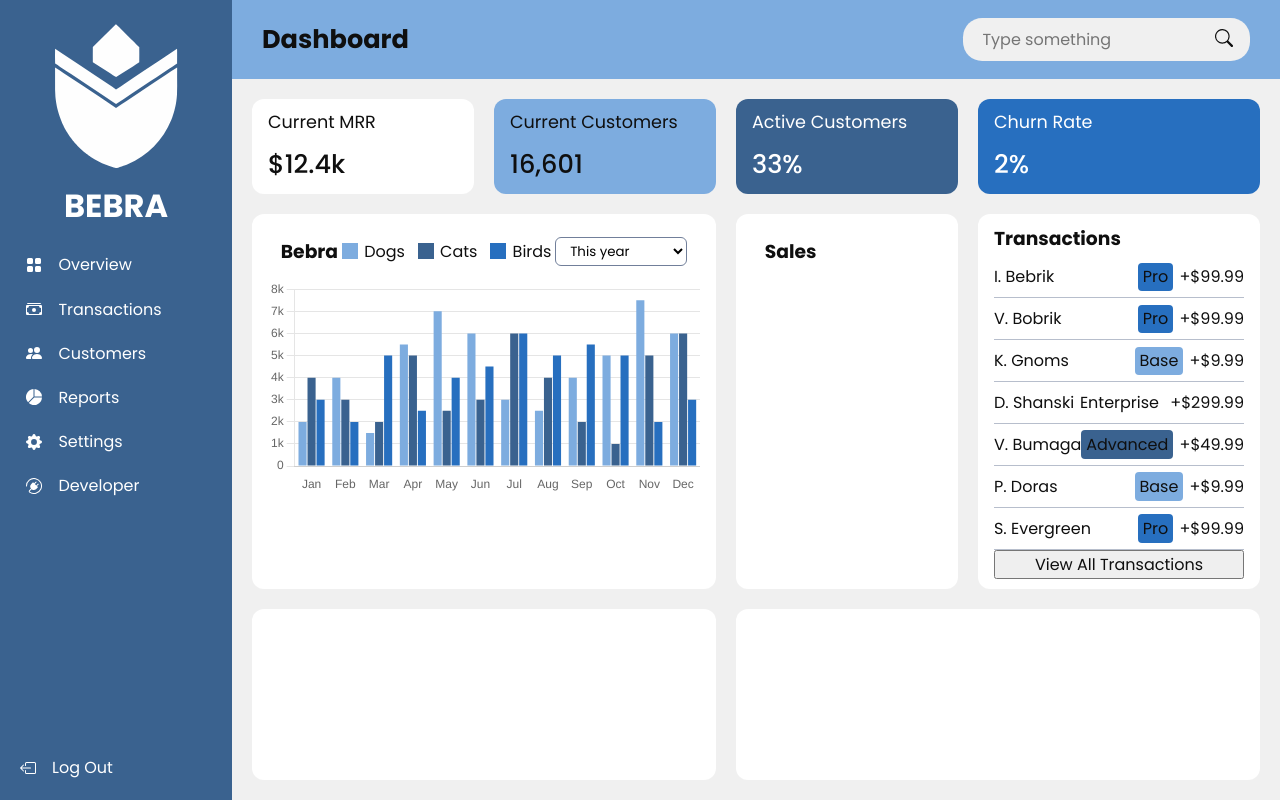
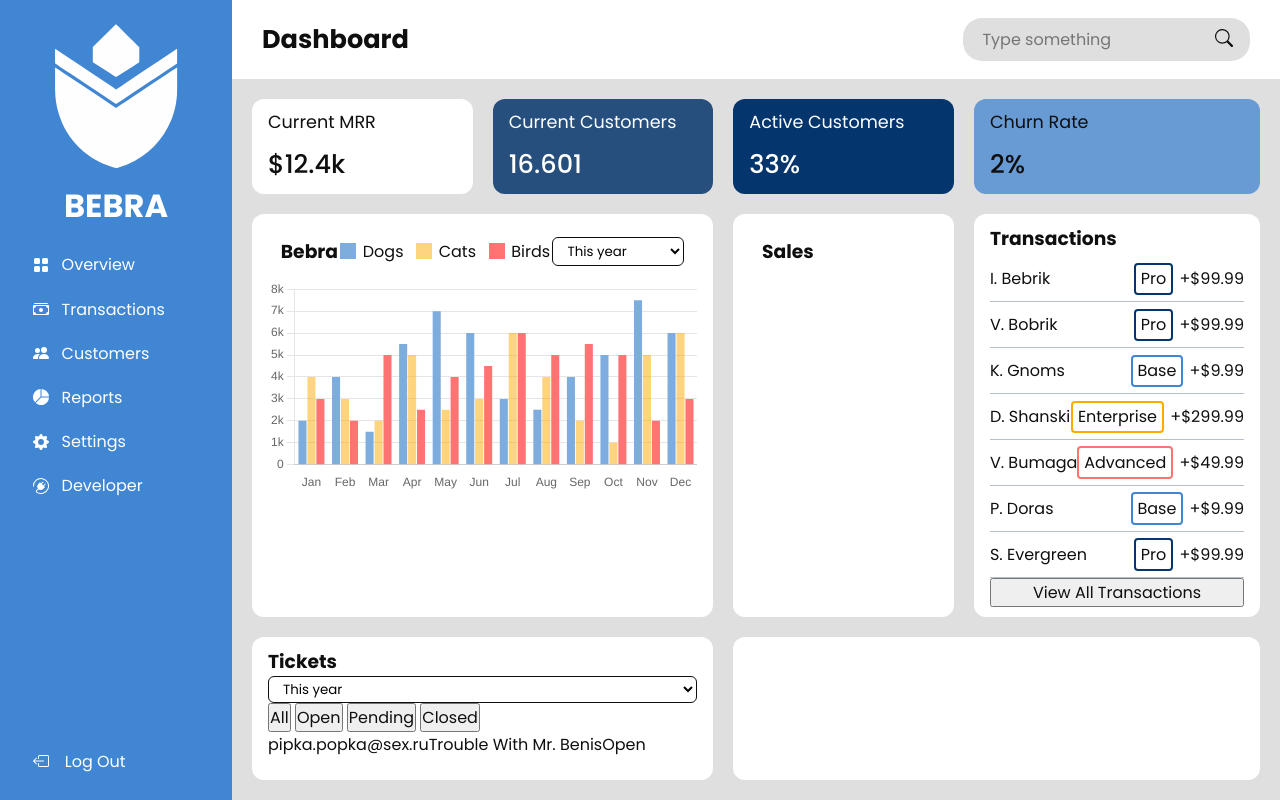
Before and after one commit to sysol8/maket, a website: page index.html in a window 1280 px wide. Drawn offline with nearby package versions, Linux system fonts and the light colour scheme.

Commit message:
ewe swag

```diff
--- a/index.html
+++ b/index.html
@@ -105,19 +105,19 @@
         </form>
       </header>
       <main class="widgets">
-        <article class="widget widget-small widget-light">
+        <article class="widget widget-small">
           <h3 class="widget-small__title">Current MRR</h3>
           <p class="widget__text-large">$12.4k</p>
         </article>
-        <article class="widget widget-small widget-accent-light">
+        <article class="widget widget-small accent-blue_2">
           <h3 class="widget-small__title">Current Customers</h3>
-          <p class="widget__text-large">16,601</p>
+          <p class="widget__text-large">16.601</p>
         </article>
-        <article class="widget widget-small widget-dark">
+        <article class="widget widget-small accent-blue_3">
           <h3 class="widget-small__title">Active Customers</h3>
           <p class="widget__text-large">33%</p>
         </article>
-        <article class="widget widget-small widget-accent-dark">
+        <article class="widget widget-small accent-blue_4">
           <h3 class="widget-small__title">Churn Rate</h3>
           <p class="widget__text-large">2%</p>
         </article>
@@ -176,7 +176,9 @@
             </li>
             <li class="transactions__list-item">
               <p class="customer-name">V. Bumaga</p>
-              <span class="subscription-plan subscription-plan_advanced">Advanced</span>
+              <span class="subscription-plan subscription-plan_advanced"
+                >Advanced</span
+              >
               <span class="transaction__income">+$49.99</span>
             </li>
             <li class="transactions__list-item">
@@ -194,7 +196,45 @@
             View All Transactions
           </button>
         </article>
-        <article class="widget widget-large tickets"></article>
+        <article class="widget widget-large tickets">
+          <h3 class="widget__title">Tickets</h3>
+          <select
+            name="chart__data-period"
+            class="chart__data-period justify-right"
+          >
+            <option class="data-period__item" selected>This year</option>
+            <option class="data-period__item">Previous year</option>
+            <option class="data-period__item">All time</option>
+          </select>
+          <ul class="tabs">
+            <button class="tab__button tab__button-active">All</button>
+            <button class="tab__button">Open</button>
+            <button class="tab__button">Pending</button>
+            <button class="tab__button">Closed</button>
+          </ul>
+          <ul class="tickets__list">
+            <li class="ticket">
+              <p class="customer-email">pipka.popka@sex.ru</p>
+              <p class="ticket__subject">Trouble With Mr. Benis</p>
+              <span class="ticket__status">Open</span>
+            </li>
+            <li class="ticket">
+              <p class="customer-email"></p>
+              <p class="ticket__subject"></p>
+              <span class="ticket__status"></span>
+            </li>
+            <li class="ticket">
+              <p class="customer-email"></p>
+              <p class="ticket__subject"></p>
+              <span class="ticket__status"></span>
+            </li>
+            <li class="ticket">
+              <p class="customer-email"></p>
+              <p class="ticket__subject"></p>
+              <span class="ticket__status"></span>
+            </li>
+          </ul>
+        </article>
         <article class="widget widget-large map"></article>
       </main>
     </div>
--- a/scripts/charts.js
+++ b/scripts/charts.js
@@ -61,6 +61,17 @@ const htmlLegendPlugin = {
   }
 };
 
+const hoverColorPlugin = {
+  id: 'hoverColorPlugin',
+  beforeInit: (chart) => {
+    chart.data.datasets.forEach(dataset => {
+      if (dataset.backgroundColor) {
+        dataset.hoverBackgroundColor = dataset.backgroundColor;
+      }
+    });
+  }
+};
+
 new Chart(barChart, {
   type: 'bar',
   data: {
@@ -68,17 +79,17 @@ new Chart(barChart, {
     datasets: [{
       label: 'Dogs',
       data: [2, 4, 1.5, 5.5, 7, 6, 3, 2.5, 4, 5, 7.5, 6],
-      backgroundColor: '#7DACDF',
+      backgroundColor: '#7dacdf',
     },
     {
       label: 'Cats',
       data: [4, 3, 2, 5, 2.5, 3, 6, 4, 2, 1, 5, 6],
-      backgroundColor: '#3A628F',
+      backgroundColor: '#ffaa0080',
     },
     {
       label: 'Birds',
       data: [3, 2, 5, 2.5, 4, 4.5, 6, 5, 5.5, 5, 2, 3],
-      backgroundColor: '#276FBF',
+      backgroundColor: '#ff7373',
     }
   ],
   },
@@ -110,7 +121,7 @@ new Chart(barChart, {
       }
     }
   },
-  plugins: [htmlLegendPlugin]
+  plugins: [htmlLegendPlugin, hoverColorPlugin]
 })
 
 const doughnutChart = document.getElementById('doughnut-chart');
--- a/styles/global.css
+++ b/styles/global.css
@@ -8,10 +8,16 @@
   --accent-color: #58a4b0;
   --content-color: #a9bcd0; */
 
-  --background: #7dacdf;
-  --background-dark: #717f9a;
-  --background-accent_1: #3a628f;
-  --background-accent_2: #276fbf;
+  --background: #4186d3;
+  --background-accent-blue_1: #0d56a6;
+  --background-accent-blue_2: #274f7d;
+  --background-accent-blue_3: #04356c;
+  --background-accent-blue_4: #689ad3;
+
+  --background-grey: #dfdfdf;
+  --background-light-grey: ;
+  --background-accent-yellow: #fa0;
+  --background-accent-pink: #ff7373;
   --text: #0f0f0f;
   --text-light: #f0f0f0;
 }
@@ -37,7 +43,7 @@ input[type="search"]::-webkit-search-results-decoration {
 
 body {
   font-family: Poppins, Roboto, Arial, Helvetica, sans-serif;
-  color: white;
+  color: var(--text);
   display: flex;
   height: 100vh;
 
--- a/styles/style.css
+++ b/styles/style.css
@@ -3,9 +3,9 @@
   flex-direction: column;
   height: 100%;
   padding: 0 20px 20px;
-  color: white;
+  color: #fff;
   font-size: 1rem;
-  background-color: var(--background-accent_1);
+  background-color: var(--background);
 }
 
 .logo {
@@ -30,14 +30,19 @@
 .navigation-link {
   display: flex;
   align-items: center;
-  gap: 1rem;
-  padding: 0.4rem;
+  gap: 0.8rem;
+  padding: 0.4rem 0.8rem;
+  border-radius: 6px;
 }
 
-.navigation-link:hover {
-  border-radius: 12px;
-  text-decoration: underline;
-  text-underline-offset: 4px;
+.navigation-link:hover, .login-logout:hover {
+  background-color: var(--background-accent-blue_1);
+/*   text-decoration: underline;
+  text-underline-offset: 4px; */
+}
+
+.navigation-link:active, .login-logout:active {
+  background-color: var(--background-accent-blue_2);
 }
 
 /* .bi {
@@ -52,6 +57,8 @@
   margin-top: auto;
   border: none;
   background: none;
+  padding: 0.4rem 0.8rem;
+  border-radius: 6px;
 }
 
 .appbar {
@@ -61,7 +68,7 @@
   width: 100%;
   padding: 20px 30px;
   color: var(--text);
-  background-color: #7dacdf;
+  background-color: white;
 }
 
 .page__title {
@@ -73,7 +80,7 @@
   border: none;
   border-radius: 1.2rem;
   padding: 0.6rem 1rem;
-  background-color: var(--text-light);
+  background-color: var(--background-grey);
 }
 
 .search-bar__label:has(:focus-visible):not(:has(.search-button:focus-visible)) {
@@ -135,7 +142,7 @@
   gap: 20px;
   height: 100%;
   padding: 20px;
-  background-color: var(--text-light);
+  background-color: var(--background-grey);
 }
 
 .widget {
@@ -149,23 +156,22 @@
   background-color: white;
 }
 
-.widget-light {
-  color: var(--text);
+.accent-blue_1 {
+  background-color: var(--background-accent-blue_1);
 }
 
-.widget-accent-light {
-  color: var(--text);
-  background-color: var(--background);
+.accent-blue_2 {
+  color: white;
+  background-color: var(--background-accent-blue_2);
 }
 
-.widget-dark {
+.accent-blue_3 {
+  background-color: var(--background-accent-blue_3);
   color: white;
-  background-color: var(--background-accent_1);
 }
 
-.widget-accent-dark {
-  color: white;
-  background-color: var(--background-accent_2);
+.accent-blue_4 {
+  background-color: var(--background-accent-blue_4);
 }
 
 .widget-small__title {
@@ -225,12 +231,12 @@
 }
 
 .chart__data-period {
-  border: 1px solid var(--background-dark);
+  border: 1px solid var(--text);
   border-radius: 6px;
   padding: 2px 10px;
   outline: none;
   font-family: inherit;
-  background-color: var(--background-light);
+  background-color: var(--background-light-grey);
 }
 
 .chart__data-period:focus {
@@ -277,13 +283,26 @@
 }
 
 .subscription-plan_base {
-  background-color: var(--background);
+  border: 2px solid var(--background);
 }
 
 .subscription-plan_advanced {
-  background-color: var(--background-accent_1);
+  border: 2px solid var(--background-accent-pink);
 }
 
 .subscription-plan_pro {
-  background-color: var(--background-accent_2);
+  border: 2px solid var(--background-accent-blue_3);
 }
+
+.subscription-plan_enterprise {
+  border: 2px solid var(--background-accent-yellow)
+}
+
+.tickets__list {
+  display: flex;
+  flex-direction: column;
+}
+
+.ticket {
+  display: flex;
+}
```
